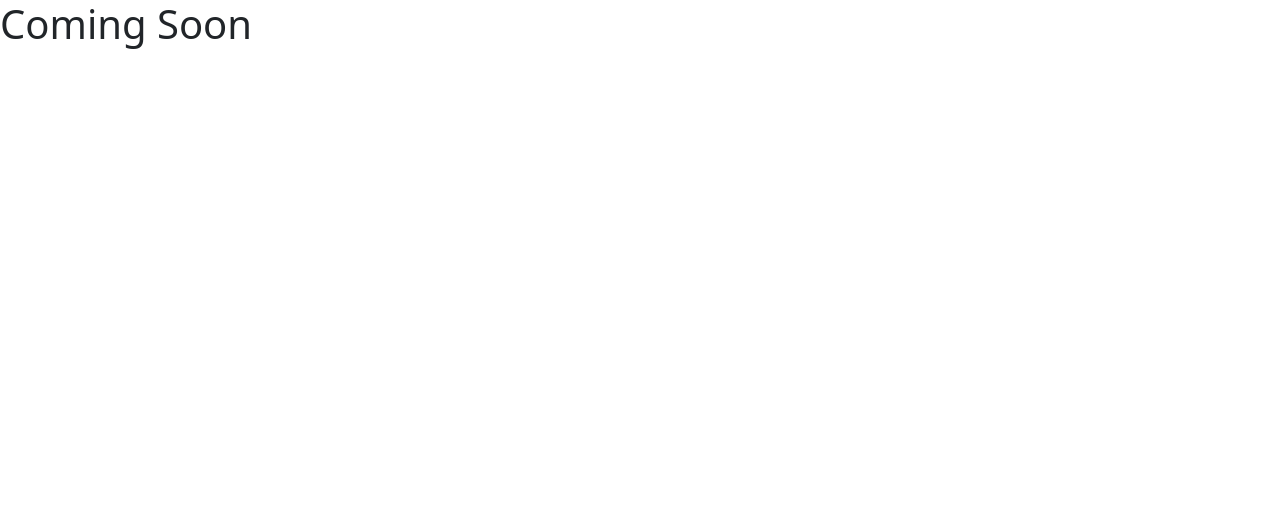
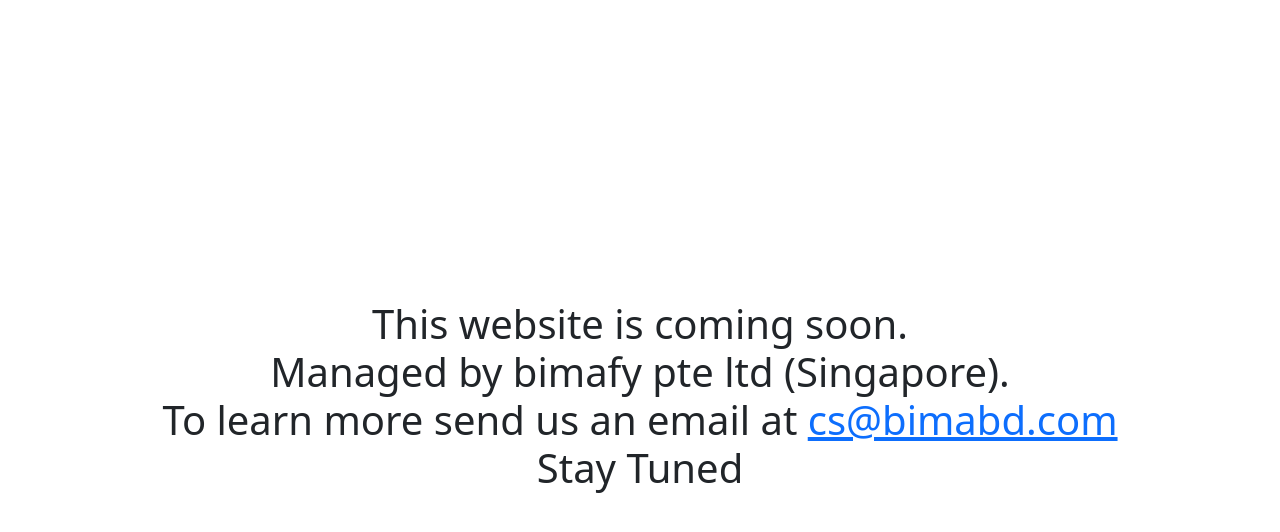
Before and after one commit to polodev/bimafy, a plain HTML site: page index.html in a window 1280 px wide. Drawn offline with nearby package versions, Linux system fonts and the light colour scheme.

Commit message:
--updated--

```diff
--- a/index.html
+++ b/index.html
@@ -12,7 +12,17 @@
   </head>
   <body>
 
-    <h1>Coming Soon</h1>
+    <div style="height: 100vh;" class="d-flex justify-content-center align-items-center text-center">
+      <h1>
+        This website is coming soon.
+        <br>
+        Managed by bimafy pte ltd (Singapore).
+        <br>
+        To learn more send us an email at <a href="mailto:cs@bimabd.com">cs@bimabd.com</a>
+        <br>
+        Stay Tuned
+      </h1>
+    </div>
 
     <!-- Optional JavaScript; choose one of the two! -->
 
```
